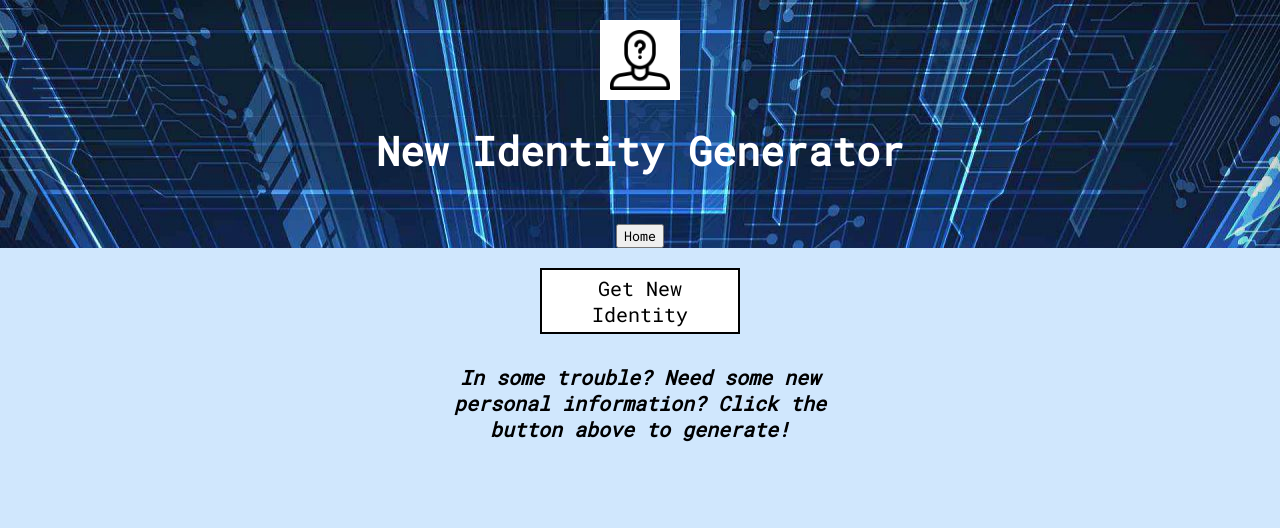
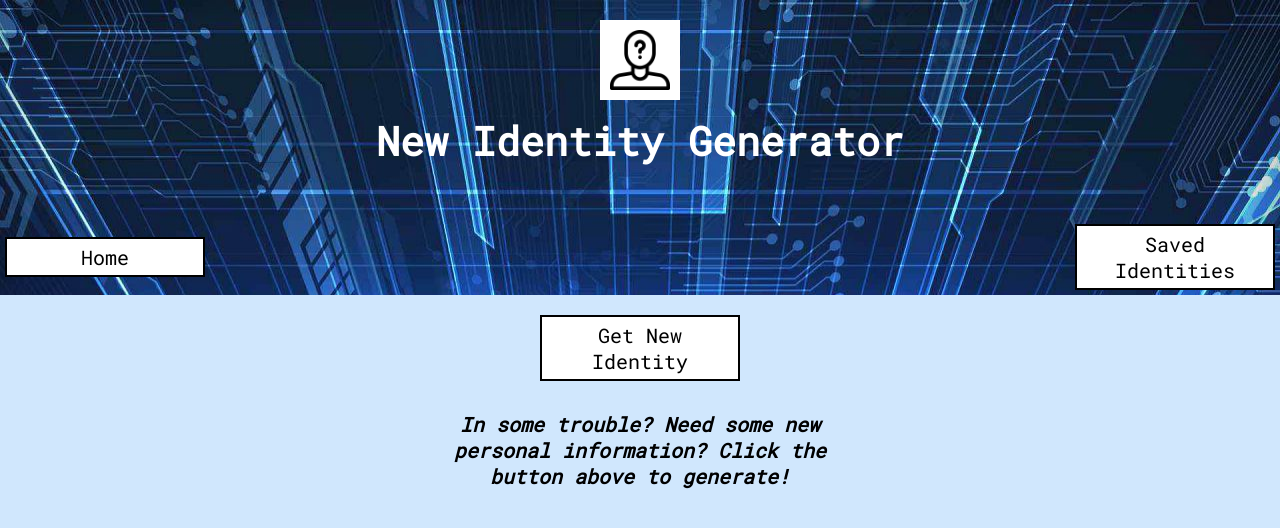
Before and after one commit to hvohr/ideabox-babyName, a React (Create React App) app: page / in a window 1280 px wide. Shown: the top 528 px of the page. Built offline with nearby package versions, Linux system fonts and the light colour scheme.

Commit message:
feat: add feature buttons and header styling

```diff
--- a/src/components/Header/Header.css
+++ b/src/components/Header/Header.css
@@ -1,7 +1,14 @@
-.navBar {
+header {
   background-image: url('../images/question-mark-background.jpeg');
-  background-size: 100vw;
+  background-size: cover;
   background-repeat: no-repeat;
+}
+
+.nav-section {
+  height: auto;
+  display: flex;
+  align-items: center;
+  justify-content: space-between;
 }
 
 img {
@@ -16,5 +23,18 @@ h1 {
   font-size: 40px;
   color: white;
   margin-top: 0px;
-  padding: 20px;
+  padding: 10px;
 }
+
+.home-button,
+.saved-container-button {
+  width: 200px;
+  font-size: 20px;
+  background-color:white;
+  border-color: black;
+  border-style:double;
+  padding: 5px;
+  margin: 5px;
+  margin-top: 20px;
+  cursor: pointer;
+}
--- a/src/components/Header/Header.js
+++ b/src/components/Header/Header.js
@@ -6,7 +6,10 @@ function Header(props) {
       <div className='title-section'>
         <img src={require("../images/suspect.png")}></img>
         <h1>New Identity Generator</h1>
-        <button onClick={props.showHome}>Home</button>
+      </div>
+      <div className='nav-section'>
+        <button className="home-button" onClick={props.showHome}>Home</button>
+        <button className="saved-container-button">Saved Identities</button>
       </div>
     </header>
   )
--- a/src/components/IdentityCard/IdentityCard.js
+++ b/src/components/IdentityCard/IdentityCard.js
@@ -12,6 +12,7 @@ function IdentityCard(props) {
       <p>Phone Number: {props.phone}</p>
       <p>Email: {props.email}</p>
       <p>Birthplace: {props.birthCity}, {props.birthCountry}</p>
+      <button className="save-button">Save Identity</button>
     </section>
   )
 }
```
Also changed, not shown: src/components/SavedIdentites/SavedIdentities.css (added), src/components/SavedIdentites/SavedIdentities.js (added).
